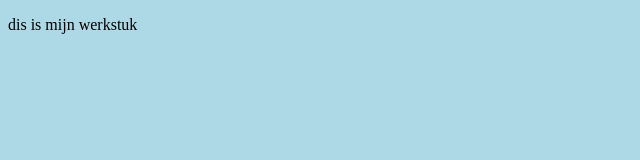
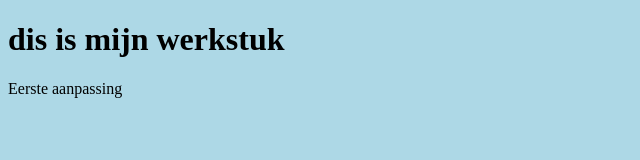
Before and after one commit to EHB-TI/dynamicweb-eindwerkstuk-marialine-iselona-mboyo, a plain HTML site: page index.html in a window 1280 px wide. Shown: the whole page, without its empty margins (0-640 px from the left). Drawn offline with Linux system fonts and the light colour scheme.

Commit message:
Aanpassing HTML

```diff
--- a/index.html
+++ b/index.html
@@ -11,7 +11,8 @@
 </head>
 
 <body>
-    <p>dis is mijn werkstuk</p>
+    <h1>dis is mijn werkstuk</h1>
+    <p>Eerste aanpassing</p>
     <script src="./assets/js/script.js"></script>
 </body>
 
```
